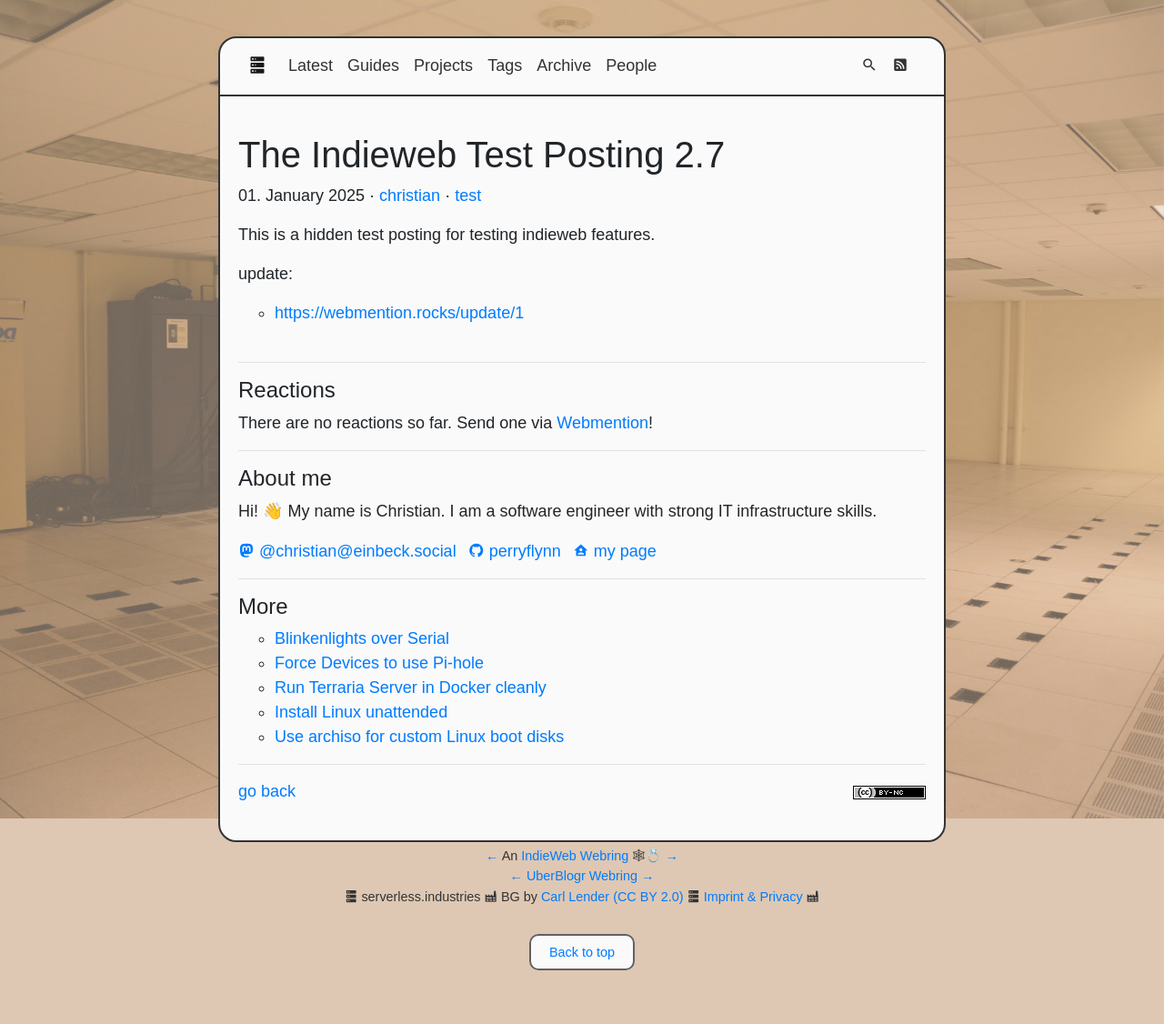
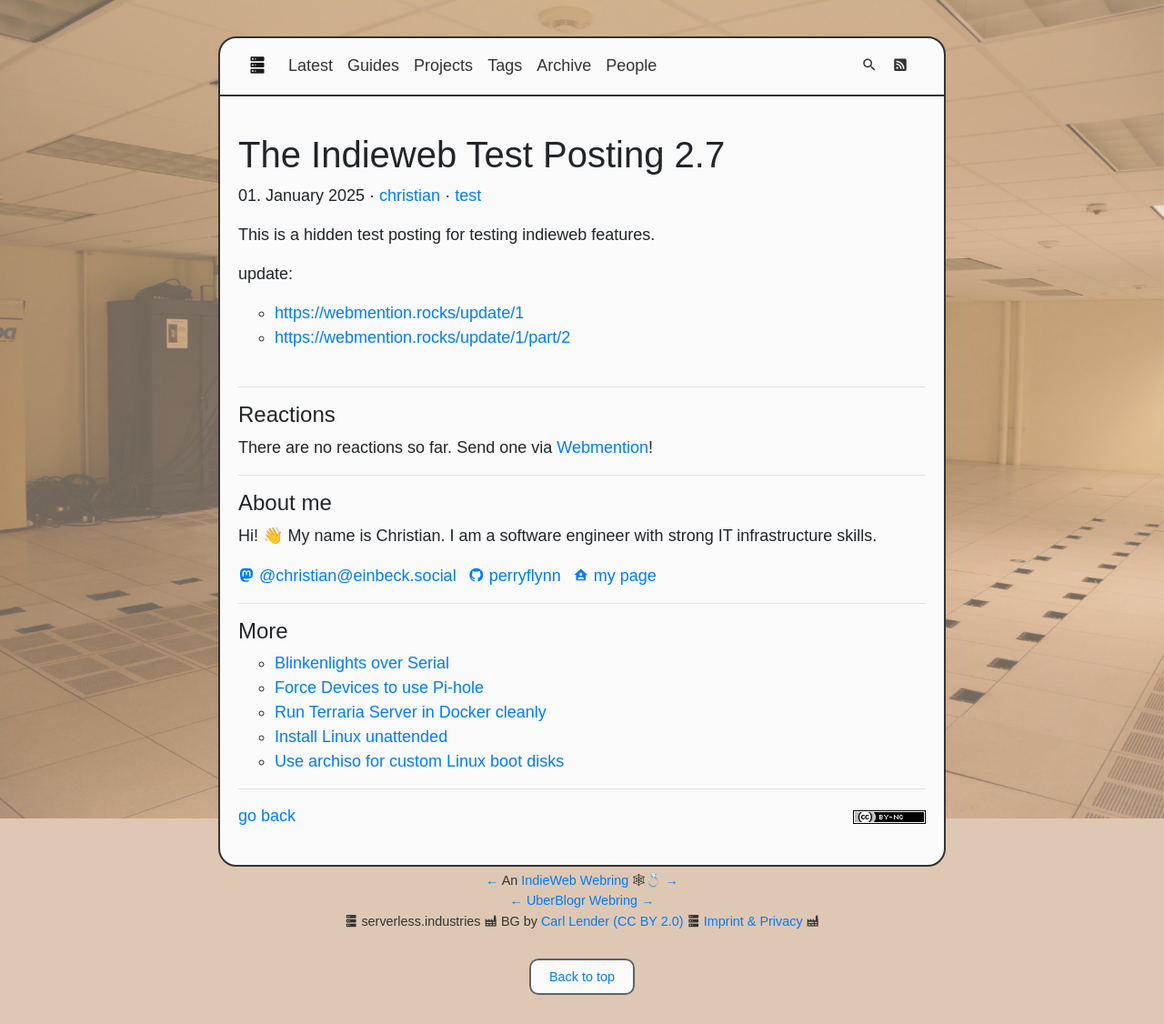
Before and after one commit to perryflynn/serverless.industries, a Jekyll site: the page built from src/_posts/2025/2025-01-01-indieweb-test-2.en.md, in a window 1280 px wide. Shown: the whole page at 91% size. Built offline with Jekyll 4.4.1, drawn with Linux system fonts in a browser that asks for light colours; before the commit the page ends 1099 px from its top, so only the background shows below that; some of the changed lines change nothing that is shown.

Commit message:
another test

```diff
--- a/src/_posts/2025/2025-01-01-indieweb-test-2.en.md
+++ b/src/_posts/2025/2025-01-01-indieweb-test-2.en.md
@@ -12,3 +12,4 @@ This is a hidden test posting for testing indieweb features.
 update:
 
 - [https://webmention.rocks/update/1](https://webmention.rocks/update/1)
+- [https://webmention.rocks/update/1/part/2](https://webmention.rocks/update/1/part/2)
```
